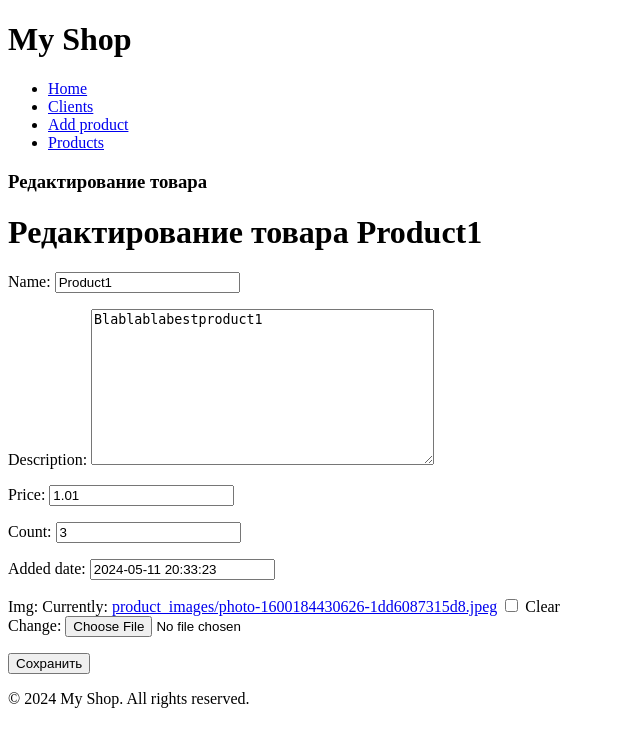
After one commit to Surnaya/Django_Home, a Django app: page /shop/products/1/edit/ in a window 1280 px wide. The commit adds this page. Shown: the top 747 px of the page, without its empty margins (0-640 px from the left). Run offline with Django 4.2, Linux system fonts and the light colour scheme; data comes from the database, SQL or seed files in the repository; both versions use the stored data as it was after the commit.

Commit message:
создание формы для редактирования товаров и сохранения фото

```diff
--- a/homeproject/homeproject/settings.py
+++ b/homeproject/homeproject/settings.py
@@ -123,6 +123,9 @@ USE_TZ = True
 
 STATIC_URL = "static/"
 
+MEDIA_URL = '/media/'
+MEDIA_ROOT = BASE_DIR / 'media'
+
 # Default primary key field type
 # https://docs.djangoproject.com/en/4.2/ref/settings/#default-auto-field
 
--- /dev/null
+++ b/homeproject/myshopapp/forms.py
@@ -0,0 +1,15 @@
+from django import forms
+from .models import Product
+
+
+class ProductForm(forms.ModelForm):
+    class Meta:
+        model = Product
+        fields = [
+            'name',
+            'description',
+            'price',
+            'count',
+            'added_date',
+            'img'
+        ]
--- a/homeproject/myshopapp/models.py
+++ b/homeproject/myshopapp/models.py
@@ -19,6 +19,7 @@ class Product(models.Model):
     price = models.DecimalField(max_digits=10, decimal_places=2)
     count = models.IntegerField()
     added_date = models.DateTimeField(default=timezone.now)
+    img = models.ImageField(upload_to='product_images/', blank=True, null=True)
 
 
 class Order(models.Model):
--- /dev/null
+++ b/homeproject/myshopapp/templates/myshopapp/edit_product.html
@@ -0,0 +1,11 @@
+{% extends 'base.html' %}
+
+{% block content %}
+<h3>Редактирование товара</h3>
+<h1>Редактирование товара {{ product.name }}</h1>
+    <form method="post" enctype="multipart/form-data">
+        {% csrf_token %}
+        {{ form.as_p }}
+        <button type="submit">Сохранить</button>
+    </form>
+{% endblock %}
--- /dev/null
+++ b/homeproject/myshopapp/templates/myshopapp/shop_main.html
@@ -0,0 +1,6 @@
+{% extends 'base.html' %}
+
+{% block content %}
+<h3>Добро пожаловать в магазин!</h3>
+    <p>Здесь пока ничего нет .....</p>
+{% endblock %}
--- a/homeproject/myshopapp/urls.py
+++ b/homeproject/myshopapp/urls.py
@@ -9,5 +9,8 @@ urlpatterns = [
     path('change/<int:pk>/', views.change_client_name, name='change_client_name'),
     path('delete/<int:pk>/', views.delete_client_view, name='delete_client_view'),
     path('client/<int:pk>/orders/', views.ordered_products, name='ordered_products'),
+    path('products/', views.all_products, name='all_products'),
+    path('add_product/', views.add_product, name='add_product'),
+    path('products/<int:pk>/edit/', views.edit_product, name='edit_product'),
 
 ]
--- a/homeproject/myshopapp/views.py
+++ b/homeproject/myshopapp/views.py
@@ -1,18 +1,17 @@
-from django.shortcuts import render
+from django.shortcuts import render, redirect
 from django.shortcuts import get_object_or_404
 from django.utils import timezone
 from datetime import timedelta
 from django.http import HttpResponse
 from django.http import JsonResponse
-from .models import Client
+
+from .forms import ProductForm
+from .models import Client, Product
 
 
 def shop(request):
-    html = """
-    <h1>Добро пожаловать в магазин!</h1>
-    <p>Здесь пока ничего нет .....</p>
-    """
-    return HttpResponse(html)
+    return render(request, 'myshopapp/shop_main.html')
+
 
 # все клиенты
 def all_clients(request):
@@ -76,3 +75,36 @@ def ordered_products(request, pk):
     }
 
     return render(request, 'myshopapp/ordered_products.html', context)
+
+
+#создание нового товара
+def add_product(request):
+    if request.method == 'POST':
+        form = ProductForm(request.POST)
+        message = 'Ошибка в данных'
+        if form.is_valid():
+            form.save()
+            message = 'Пользователь сохранён'
+            return redirect('all_products')
+    else:
+        form = ProductForm()
+        message = 'Заполните форму'
+    return render(request, 'myshopapp/add_product.html', {'form': form, 'message': message})
+
+
+#изменение продукта
+def edit_product(request, pk):
+    product = get_object_or_404(Product, pk=pk)
+    if request.method == 'POST':
+        form = ProductForm(request.POST, request.FILES, instance=product)
+        if form.is_valid():
+            form.save()
+            return redirect('all_products')
+    else:
+        form = ProductForm(instance=product)
+    return render(request, 'myshopapp/edit_product.html', {'form': form, 'product': product})
+
+#все продукты
+def all_products(request):
+    products = Product.objects.all()
+    return render(request, 'myshopapp/all_products.html', {'products': products})
--- a/homeproject/templates/base.html
+++ b/homeproject/templates/base.html
@@ -10,9 +10,10 @@
         <h1>My Shop</h1>
         <nav>
             <ul>
-                <li><a href="/">Home</a></li>
-                <li><a href="/clients/">Clients</a></li>
-                <!-- Добавьте ссылки на другие разделы, если нужно -->
+                <li><a href="{% url 'shop' %}">Home</a></li>
+                <li><a href="{% url 'all_clients' %}">Clients</a></li>
+                <li><a href="{% url 'add_product' %}">Add product</a></li>
+                <li><a href="{% url 'all_products' %}">Products</a></li>
             </ul>
         </nav>
     </header>
```
Also changed, not shown: homeproject/myshopapp/templates/myshopapp/add_product.html (added, +10 -0 lines), homeproject/myshopapp/templates/myshopapp/all_clients.html (+6 -11 lines), homeproject/myshopapp/templates/myshopapp/all_products.html (added, +10 -0 lines), homeproject/db.sqlite3, homeproject/media/product_images/photo-1600184430626-1dd6087315d8.jpeg (added), homeproject/media/product_images/photo-1624635999411-5c923521d4cb.jpeg (added), homeproject/media/product_images/premium_photo-1669253767213-404f6888e895.jpeg (added), homeproject/myshopapp/migrations/0002_product_img.py (added), 1 other file.
